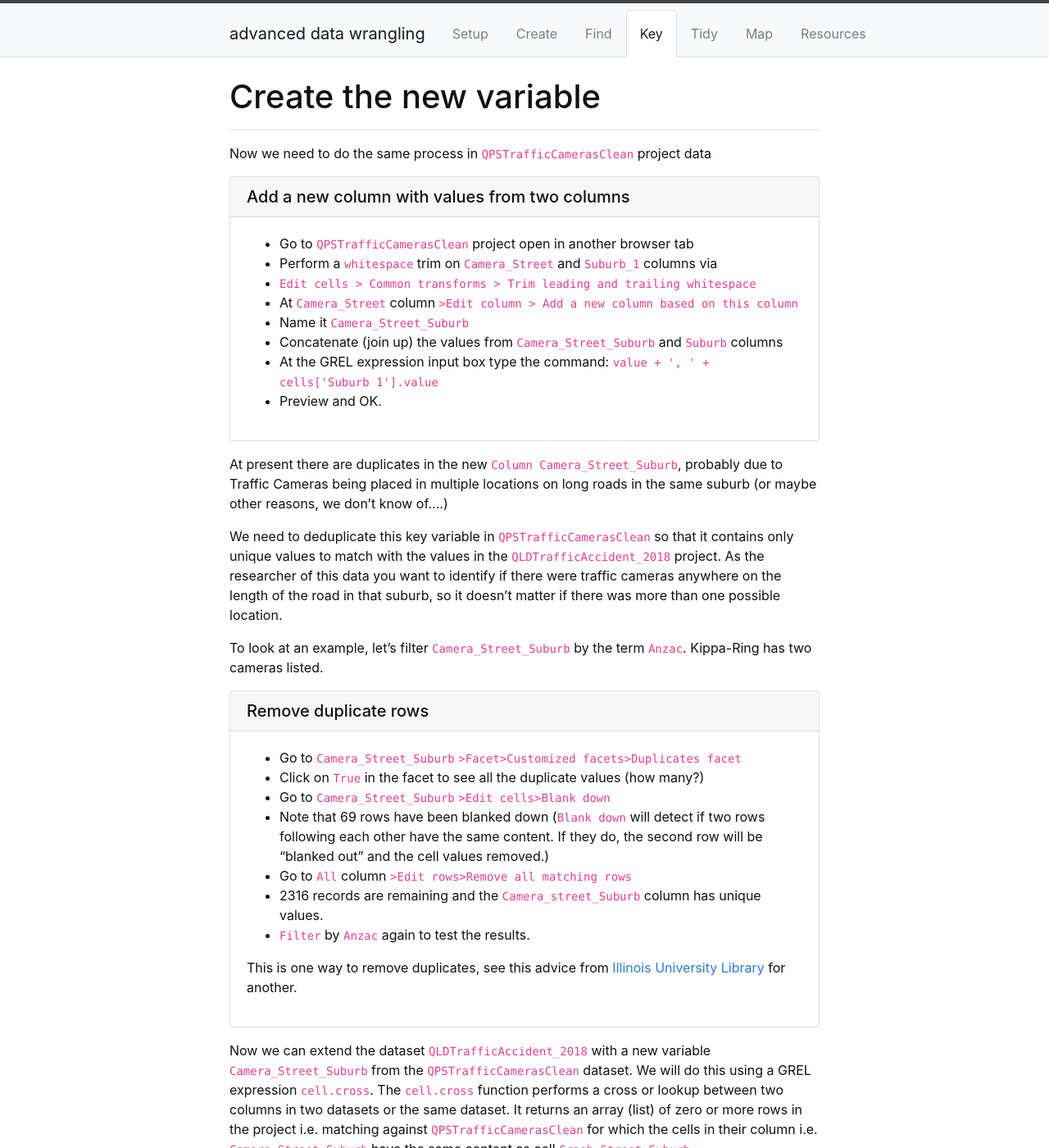
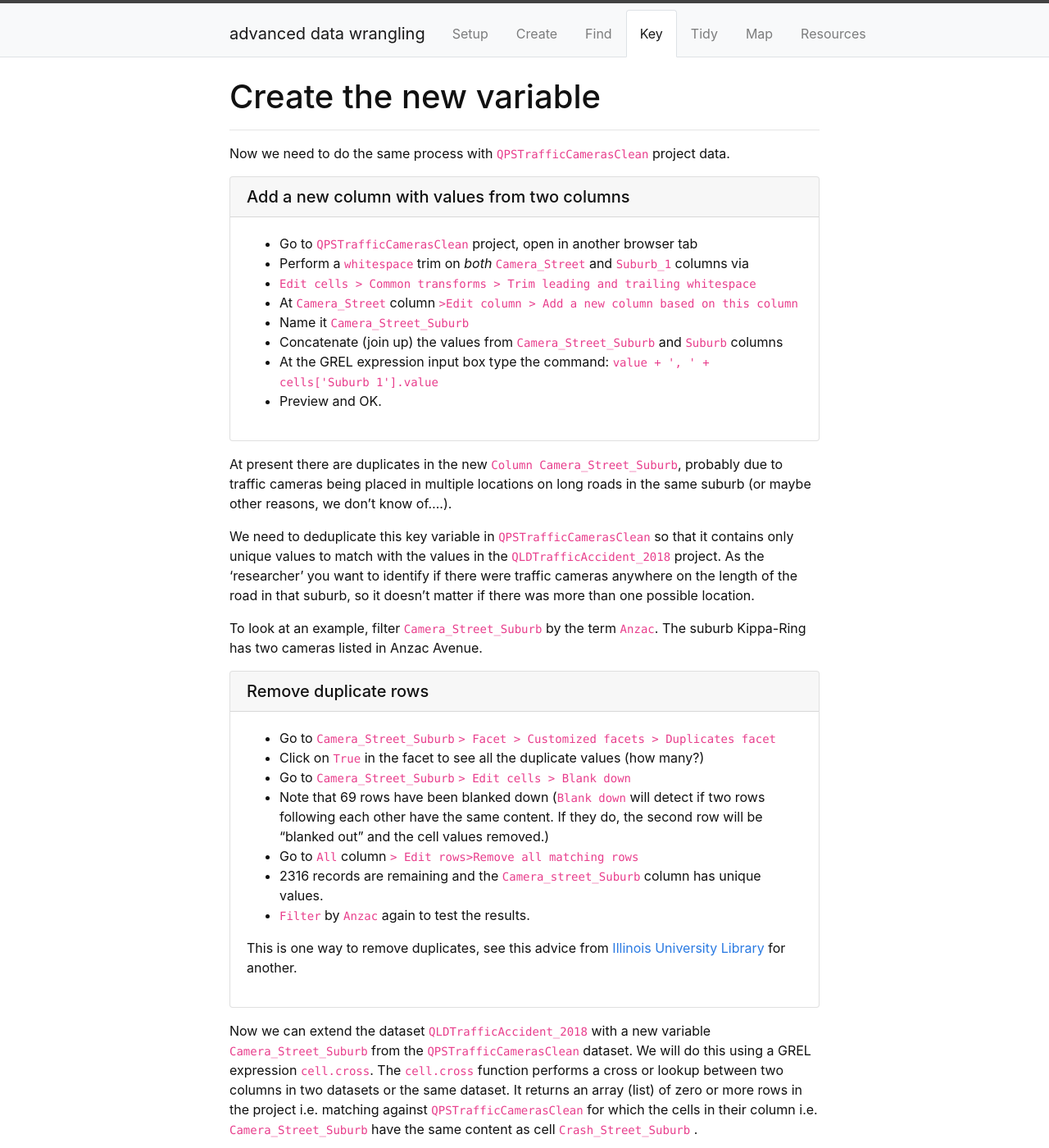
Before and after one commit to GULibrarySandbox/advanced-data-wrangle-old, a Jekyll site: the page built from content/4-lesson.md, in a window 1280 px wide and 1400 px high. Shown: the whole window at 82% size. Built offline with Jekyll 4.4.1, drawn with Linux system fonts in a browser that asks for light colours.

Commit message:
Update 4-lesson.md

```diff
--- a/content/4-lesson.md
+++ b/content/4-lesson.md
@@ -6,32 +6,33 @@ nav: true
 # Create the new variable
 
 ------
-Now we need to do the same process in  `QPSTrafficCamerasClean`  project data
+Now we need to do the same process with  `QPSTrafficCamerasClean`  project data.
 
 {% capture text %}
-- Go to  `QPSTrafficCamerasClean`  project open in another browser tab
-- Perform a  `whitespace`  trim on  `Camera_Street`  and  `Suburb_1`  columns via
+- Go to  `QPSTrafficCamerasClean`  project, open in another browser tab
+- Perform a  `whitespace`  trim on *both*  `Camera_Street`  and  `Suburb_1`  columns via
 - `Edit cells > Common transforms > Trim leading and trailing whitespace`
 - At  `Camera_Street`  column  `>Edit column > Add a new column based on this column`
 - Name it  `Camera_Street_Suburb`
 - Concatenate (join up) the values from  `Camera_Street_Suburb`  and  `Suburb`  columns
-- At the GREL expression input box type the command:  `value + ', ' + cells['Suburb 1'].value`
+- At the GREL expression input box type the command:
+  `value + ', ' + cells['Suburb 1'].value`
 - Preview and OK.
 {% endcapture %} {% include card.md header="Add a new column with values from two columns" text=text %}
 
-At present there are duplicates in the new  `Column Camera_Street_Suburb`,  probably due to Traffic Cameras being placed in multiple locations on long roads in the same suburb (or maybe other reasons, we don’t know of….)
+At present there are duplicates in the new  `Column Camera_Street_Suburb`,  probably due to traffic cameras being placed in multiple locations on long roads in the same suburb (or maybe other reasons, we don’t know of….).
 
-We need to deduplicate this key variable in  `QPSTrafficCamerasClean`  so that it contains only unique values to match with the values in the `QLDTrafficAccident_2018` project.  As the researcher of this data you want to identify if there were traffic cameras anywhere on the length of the road in that suburb, so it doesn’t matter if there was more than one possible location.
+We need to deduplicate this key variable in  `QPSTrafficCamerasClean`  so that it contains only unique values to match with the values in the `QLDTrafficAccident_2018` project.  As the 'researcher' you want to identify if there were traffic cameras anywhere on the length of the road in that suburb, so it doesn’t matter if there was more than one possible location.
 
-To look at an example, let’s filter  `Camera_Street_Suburb`  by the term  `Anzac`.  Kippa-Ring has two cameras listed.
+To look at an example, filter  `Camera_Street_Suburb`  by the term  `Anzac`.  The suburb Kippa-Ring has two cameras listed in Anzac Avenue.
 
 {% capture text %}
-- Go to  `Camera_Street_Suburb`  `>Facet>Customized facets>Duplicates facet`
+- Go to  `Camera_Street_Suburb`  `> Facet > Customized facets > Duplicates facet`
 - Click on  `True`  in the facet to see all the duplicate values (how many?)
-- Go to `Camera_Street_Suburb`  `>Edit cells>Blank down`
+- Go to `Camera_Street_Suburb`  `> Edit cells > Blank down`
 - Note that 69 rows have been blanked down
   (`Blank down`  will detect if two rows following each other have the same content. If they do, the second row will be “blanked out” and the cell values removed.)
--	Go to  `All` column  `>Edit rows>Remove all matching rows`
+-	Go to  `All` column  `> Edit rows>Remove all matching rows`
 - 2316 records are remaining and the  `Camera_street_Suburb`  column has unique values.
 - `Filter`  by  `Anzac`  again to test the results.
 
```
